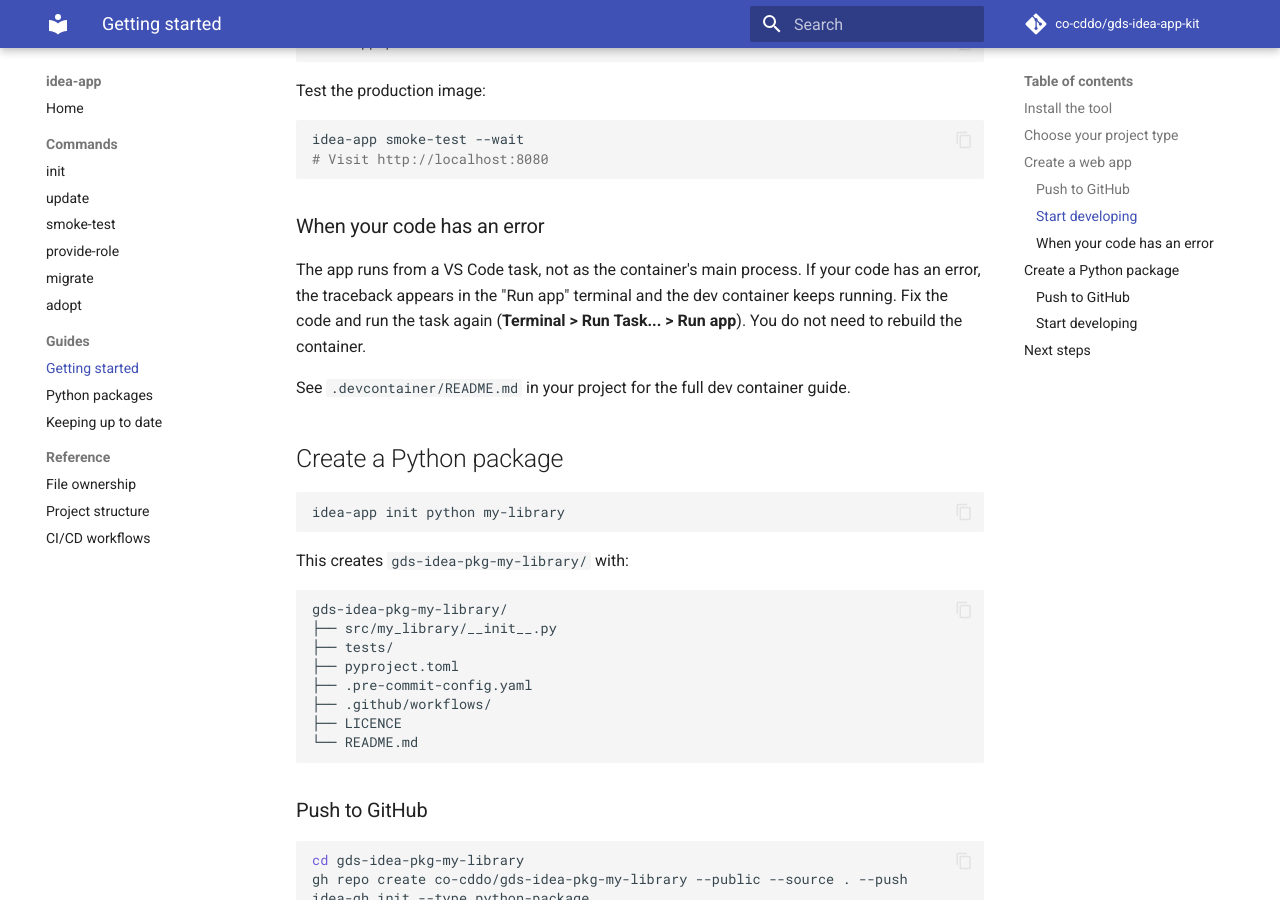
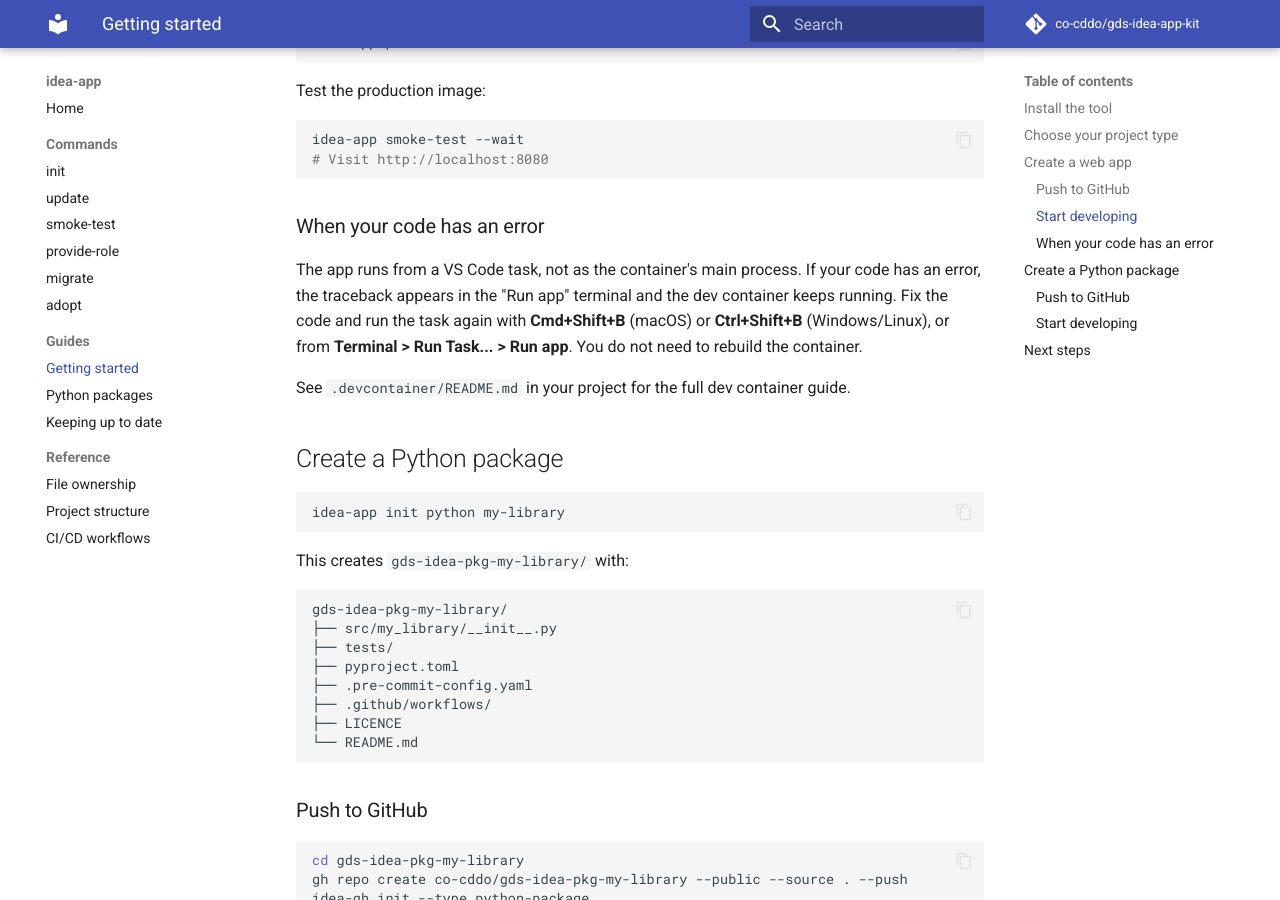
Before and after one commit to co-cddo/gds-idea-app-kit, an MkDocs documentation site: the page built from docs/guides/getting-started.md, in a window 1280 px wide and 900 px high, scrolled down 1712 px. Built offline with MkDocs 1.6.1 and Material for MkDocs 9.7.7, drawn with Linux system fonts in a browser that asks for light colours; comment, search, counter and statistics services are not loaded.

Commit message:
docs: document Cmd/Ctrl+Shift+B shortcut for the Run app task

```diff
--- a/docs/guides/getting-started.md
+++ b/docs/guides/getting-started.md
@@ -82,7 +82,7 @@ idea-app smoke-test --wait
 
 ### When your code has an error
 
-The app runs from a VS Code task, not as the container's main process. If your code has an error, the traceback appears in the "Run app" terminal and the dev container keeps running. Fix the code and run the task again (**Terminal > Run Task... > Run app**). You do not need to rebuild the container.
+The app runs from a VS Code task, not as the container's main process. If your code has an error, the traceback appears in the "Run app" terminal and the dev container keeps running. Fix the code and run the task again with **Cmd+Shift+B** (macOS) or **Ctrl+Shift+B** (Windows/Linux), or from **Terminal > Run Task... > Run app**. You do not need to rebuild the container.
 
 See `.devcontainer/README.md` in your project for the full dev container guide.
 
```
Also changed, not shown: src/gds_idea_app_kit/templates/web_common/devcontainer-README.md (+4 -2 lines), 3 other files.
